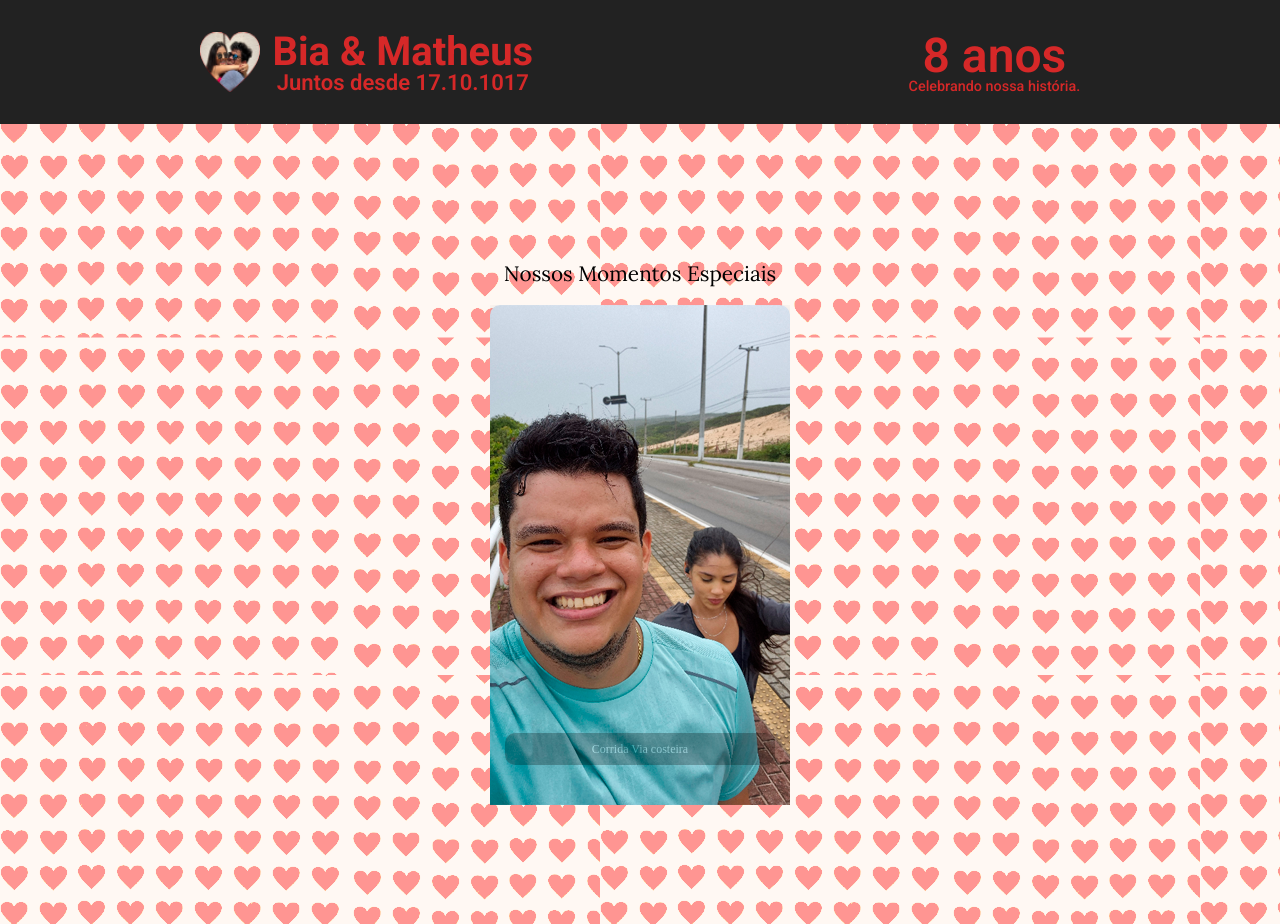
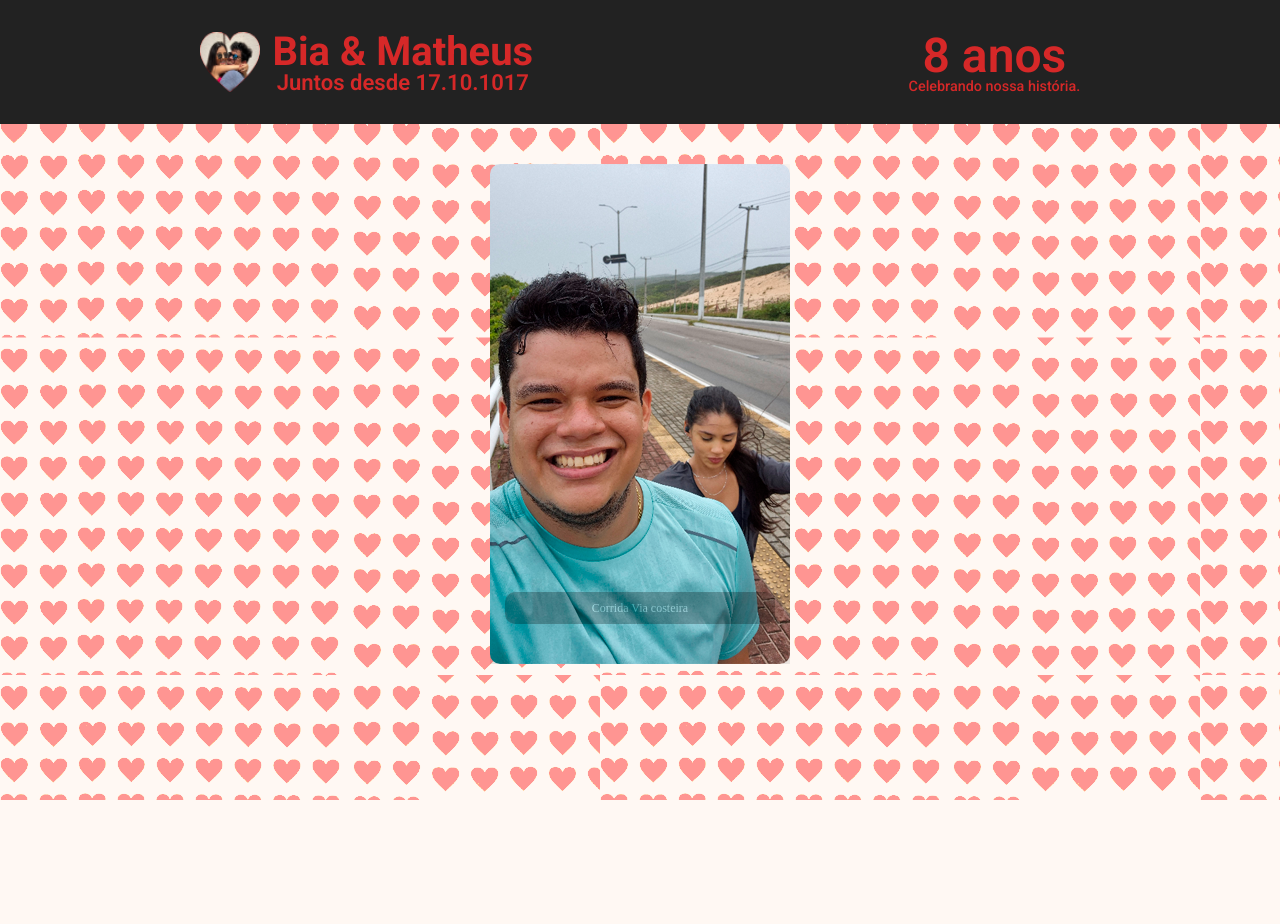
Before and after one commit to MGReboucas/our-time-together-app-, a React (Vite) app: page / in a window 1280 px wide. After the commit the page ends 800 px from the top, so only its background shows below. Built offline with nearby package versions, Linux system fonts and the light colour scheme.

Commit message:
adjusting position of PhotoGallery

```diff
--- a/src/Components/PhotoGallery/PhotoGallery.css
+++ b/src/Components/PhotoGallery/PhotoGallery.css
@@ -5,29 +5,20 @@
      flex-direction: column;
      align-items: center;
      justify-content: center;
-     min-height: 100vh;
-}
-
-.photo-gallery-title{
-     font-family: var(--fonte-secundaria);
-     padding: 1em 0em;
-     font-size: 1.3rem;
+     padding: 2.5em 0em;
 }
 
 .photos-grid{
      width: 300px;
      height: 500px;
-     margin: 0 auto;
      overflow: hidden;
 }
 
 .carousel{
      width: 320px;
-     height: 520px;
+     height: 500px;
      max-width: 90vw;
      max-height: 80vh;
-
-     margin: 0 auto;
      border-radius: 10px;
      overflow: hiddem;
      box-shadow: 0 8px 25px rgba(0, 0, 0, 0.2);
--- a/src/Components/PhotoGallery/PhotoGallery.jsx
+++ b/src/Components/PhotoGallery/PhotoGallery.jsx
@@ -36,7 +36,6 @@ export default function PhotoGallery(){
 
      return (
           <div className="photo-gallery">
-               <h2 className="photo-gallery-title">Nossos Momentos Especiais</h2>
                <div className="photos-grid">
                     <Carousel
                          showArrows={true}
```
